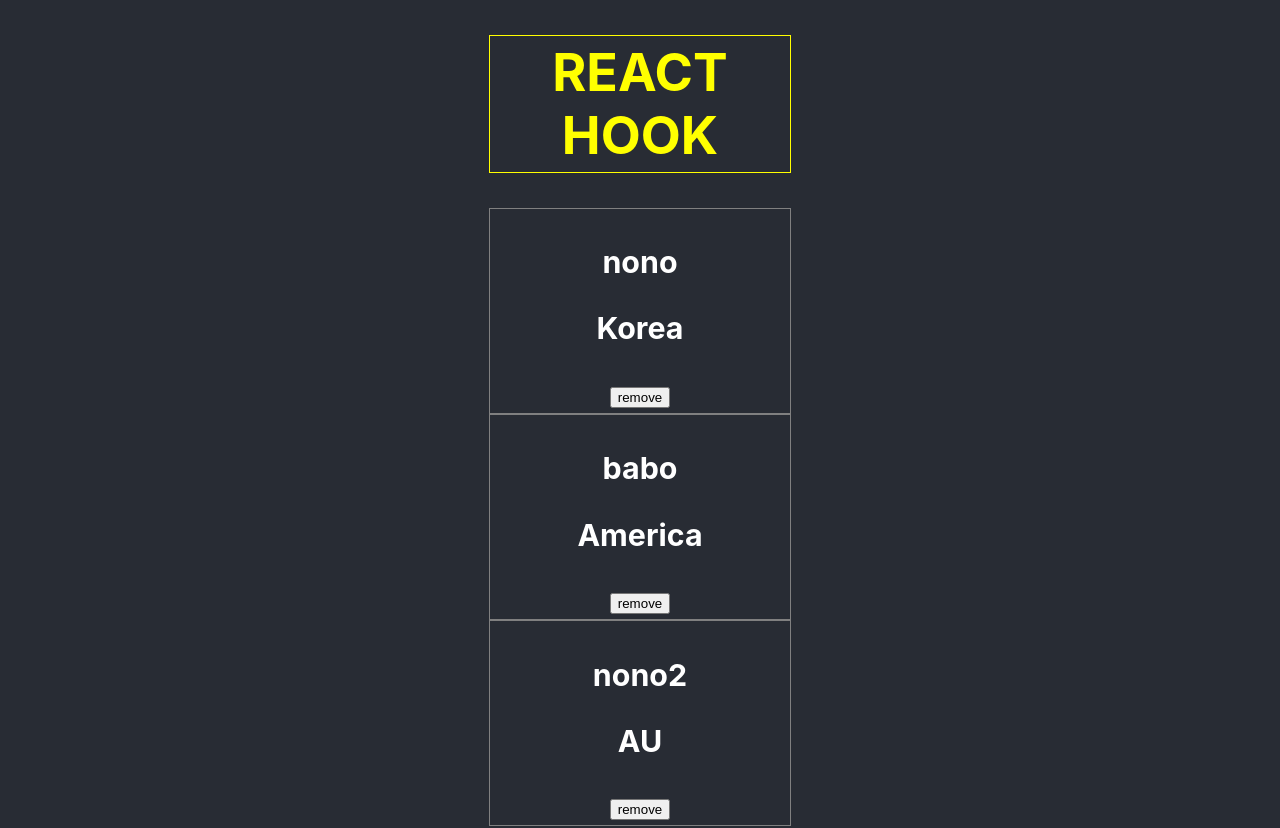
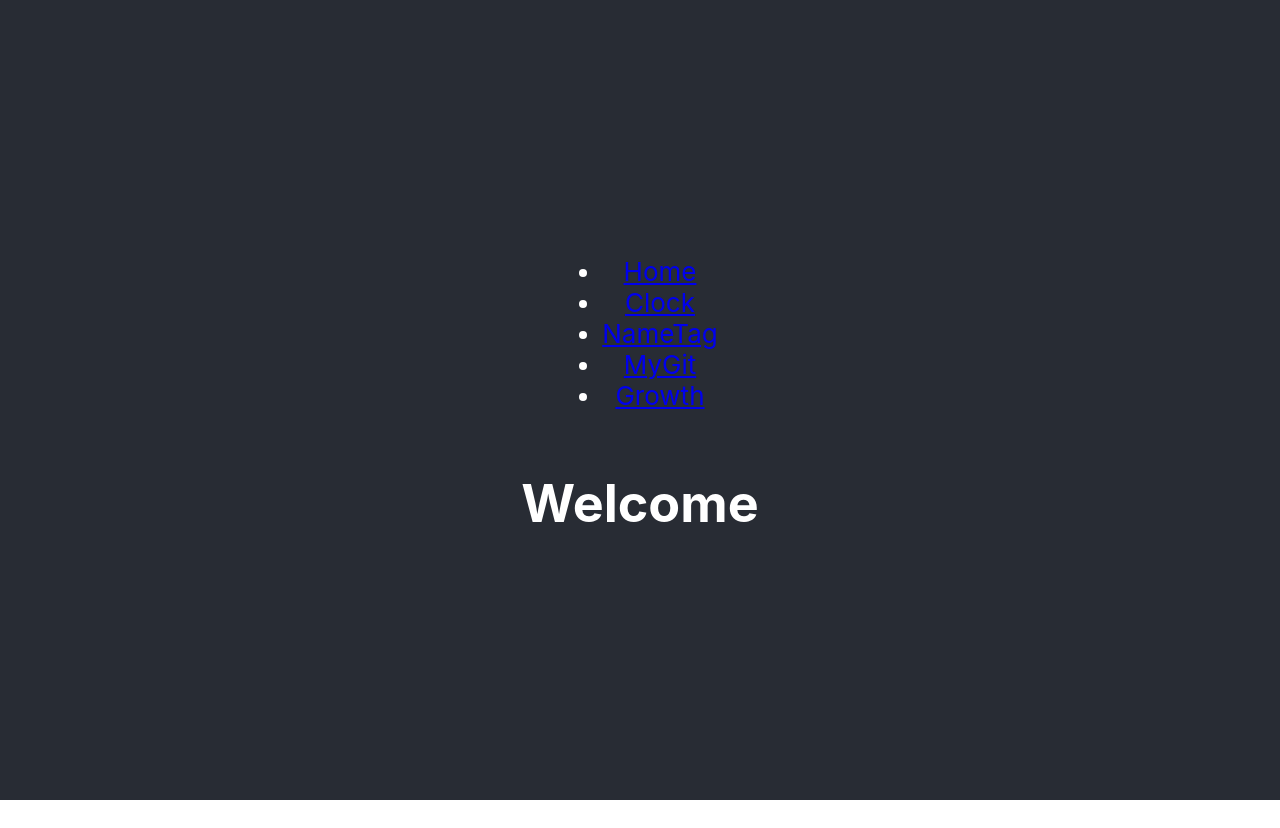
Before and after one commit to shwjdgh34/react-hook, a React (Create React App) app: page / in a window 1280 px wide. Shown: the top 828 px of the page. After the commit the page ends 800 px from the top, so only its background shows below. Built offline with nearby package versions, Linux system fonts and the light colour scheme.

Commit message:
added Router, Route, Link on app.js

```diff
--- a/src/App.js
+++ b/src/App.js
@@ -1,21 +1,42 @@
 import React from 'react';
+import { BrowserRouter as Router, Route, Link } from 'react-router-dom';
 import './App.scss';
 import Growth from './pages/Growth';
 import Clock from './pages/Clock';
 import MyGit from './pages/MyGit';
 import NameTag from './pages/NameTag';
+import Home from './pages/Home';
 function App() {
   return (
-    <div className="App">
-      <header className="App-header">
-        <NameTag />
+    <Router>
+      <div className="App">
+        <header className="App-header">
+          <ul>
+            <li>
+              <Link to="/">Home</Link>
+            </li>
+            <li>
+              <Link to="/clock">Clock</Link>
+            </li>
+            <li>
+              <Link to="/nametag">NameTag</Link>
+            </li>
+            <li>
+              <Link to="/mygit">MyGit</Link>
+            </li>
+            <li>
+              <Link to="/growth">Growth</Link>
+            </li>
+          </ul>
 
-        {/*
-        <MyGit />
-        <Clock />
-        <Growth /> */}
-      </header>
-    </div>
+          <Route exact path="/" component={Home} />
+          <Route exact path="/clock" component={Clock} />
+          <Route exact path="/nametag" component={NameTag} />
+          <Route exact path="/mygit" component={MyGit} />
+          <Route exact path="/growth" component={Growth} />
+        </header>
+      </div>
+    </Router>
   );
 }
 export default App;
--- /dev/null
+++ b/src/pages/Home/index.js
@@ -0,0 +1,12 @@
+import React from 'react';
+import { Link } from 'react-router-dom';
+
+function Main() {
+  return (
+    <div>
+      <h1>Welcome</h1>
+    </div>
+  );
+}
+
+export default Main;
```
